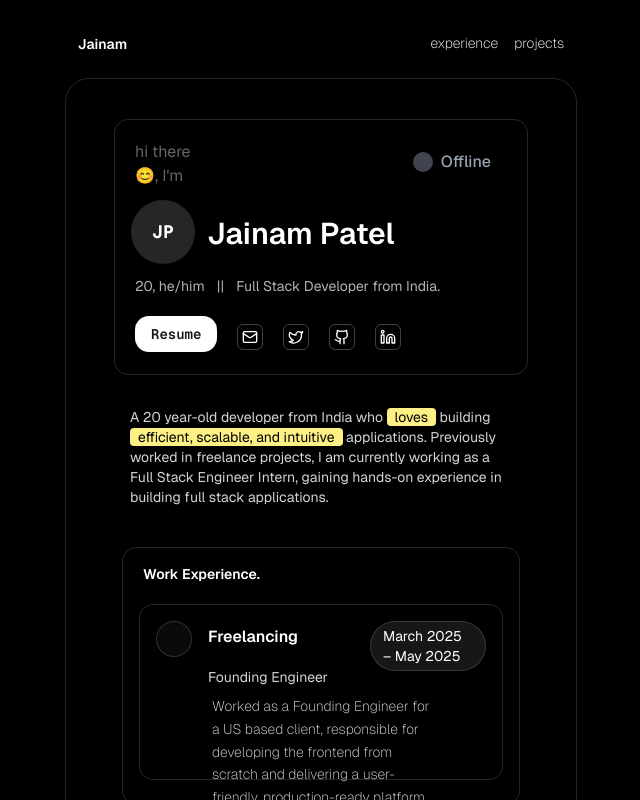
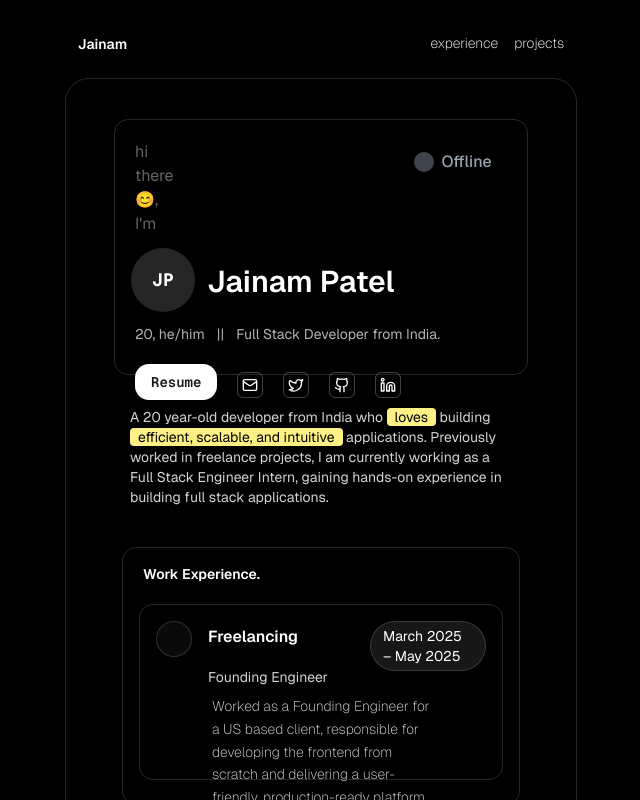
Before and after one commit to jainampatel22/jainam-portfolio, a Next.js app: page / in a window 1280 px wide. Shown: the top 800 px of the page, without its empty margins (319-959 px from the left). Built offline with nearby package versions, Linux system fonts and the light colour scheme; no server answers.

Commit message:
minor fixes

```diff
--- a/app/component/ProfileCard.tsx
+++ b/app/component/ProfileCard.tsx
@@ -24,7 +24,7 @@ getAPPInfo()
             <div className='text-sm font-[font2] text-[#656565] px-2 py-2 sm:px-4 sm:py-2.5 lg:px-5 lg:py-3'>
                 <div className='mt-1 sm:mt-2 flex flex-col sm:flex-row justify-between items-start gap-2 sm:gap-0'>
                 <h1 className='text-sm sm:text-base'>hi there 😊, I&apos;m</h1>
-            <div className={`${appName ? ' flex justify-end items-end gap-3 border-white/25 border bg-white/5 backdrop-blur-sm' : ''} py-1.5  sm:py-2 sm:px-3 lg:py-2.5 lg:px-4 rounded-lg sm:rounded-xl lg:rounded-2xl flex  sm:gap-2 lg:gap-3 ${appName ? 'justify-between' : 'justify-center'} ml-14 px-4 sm:w-auto`}>
+            <div className={`${appName ? ' flex justify-between items-end gap-3 border-white/25 border bg-white/5 backdrop-blur-sm' : ''} py-1.5  sm:py-2 sm:px-3 lg:py-2.5 lg:px-4 rounded-lg sm:rounded-xl lg:rounded-2xl flex  sm:gap-2 lg:gap-3 ${appName ? 'justify-between' : 'justify-center'} ml-20 px-4 sm:w-auto`}>
     {appName && (
         <div className='text-white/80  font-medium text-xs sm:text-sm lg:text-base'>
             Working on
```
